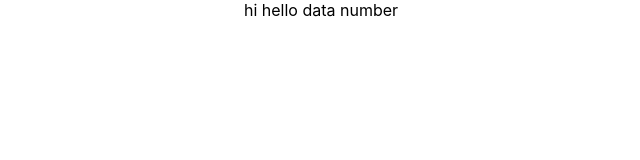
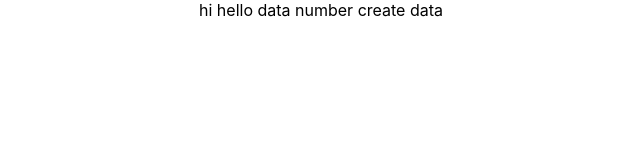
Before and after one commit to smartsusee/members, a React (Create React App) app: page / in a window 1280 px wide. Shown: the top 160 px of the page, without its empty margins (319-959 px from the left). Built offline with nearby package versions, Linux system fonts and the light colour scheme.

Commit message:
create data

```diff
--- a/src/App.js
+++ b/src/App.js
@@ -4,7 +4,7 @@ import './App.css';
 function App() {
   return (
     <div className="App">
-     hi hello data number
+     hi hello data number create data
     </div>
   );
 }
```
